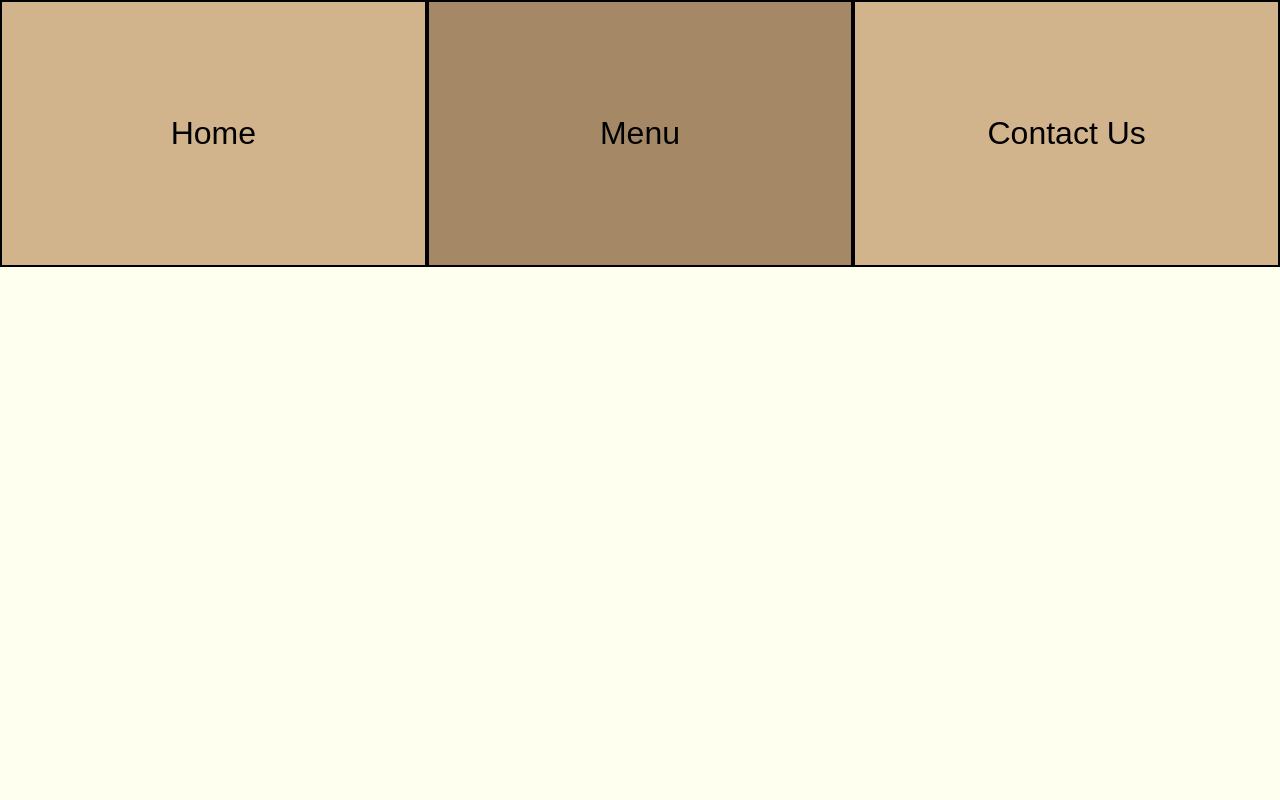
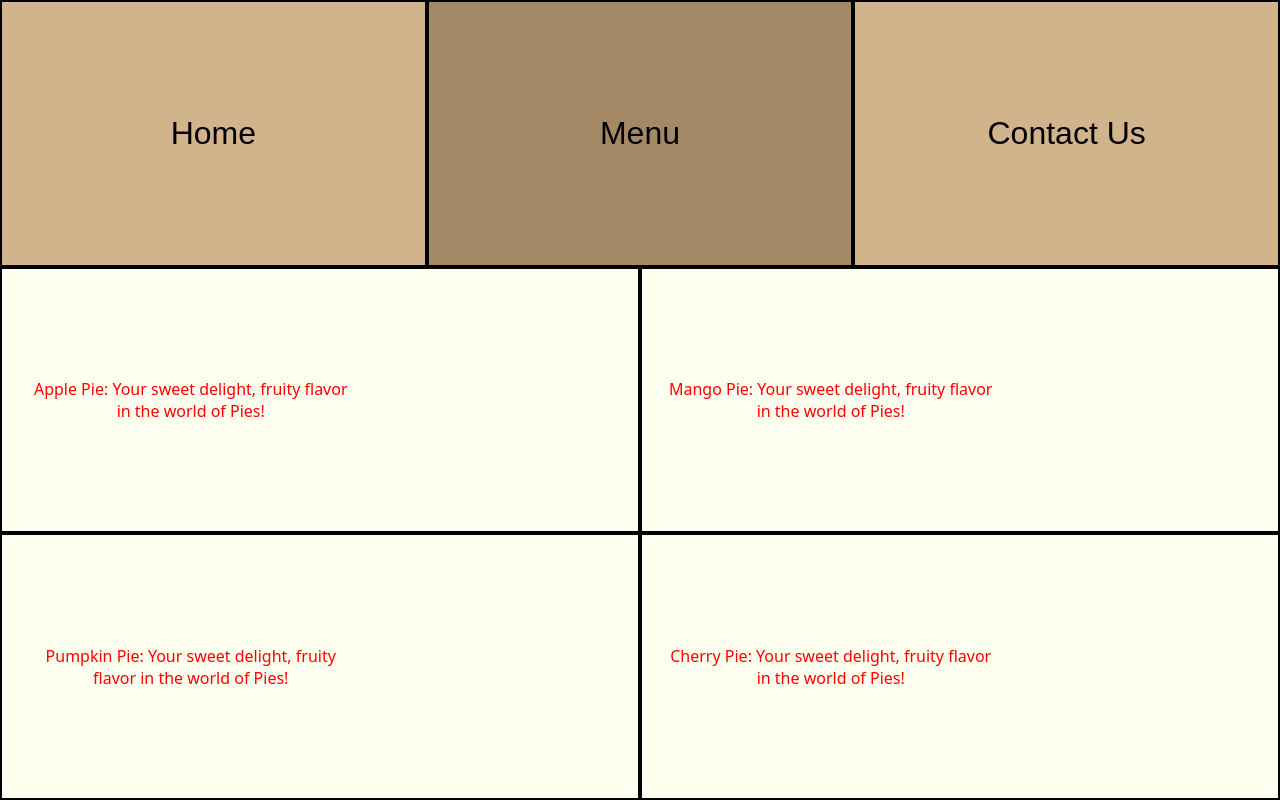
Before and after one commit to nrajesh2305/restaurant-page, a website built with webpack: page src/template.html in a window 1280 px wide. Both pictures are taken after a click on the button "Menu". Built offline with nearby package versions, Linux system fonts and the light colour scheme.

Commit message:
Finished the text part of the project, now all we have to do is add images, and resize correctly.

```diff
--- a/src/menu.js
+++ b/src/menu.js
@@ -14,10 +14,32 @@ function Menu()
     info_section.classList.add('menu-grid');
     info_section.classList.remove("home-grid");
     info_section.classList.remove("contact-grid");
-    for(let i = 0; i < 6; i++)
+
+    let pizza_types = ["Apple Pie: Your sweet delight, fruity flavor in the world of Pies!", "Mango Pie: Your sweet delight, fruity flavor in the world of Pies!", "Pumpkin Pie: Your sweet delight, fruity flavor in the world of Pies!", "Cherry Pie: Your sweet delight, fruity flavor in the world of Pies!"];
+
+    for(let i = 0; i < 4; i++)
     {
         const gridItem = document.createElement('div');
+        const description = document.createElement("div");
+        description.className = "item_description";
+        if(i === 0)
+        {
+            description.textContent = pizza_types[0];
+        }
+        if(i === 1)
+        {
+            description.textContent = pizza_types[1];
+        }
+        if(i === 2)
+        {
+            description.textContent = pizza_types[2];
+        }
+        if(i === 3)
+        {
+            description.textContent = pizza_types[3];
+        }
         gridItem.className = "menu_item";
+        gridItem.appendChild(description);
         info_section.appendChild(gridItem);
     }
 }
--- a/src/style.css
+++ b/src/style.css
@@ -90,8 +90,15 @@ body
 
 .menu_item
 {
+    display: grid;
     background-color: #FFFFF0;
+    border: 2px solid black;
+    grid-template-columns: 1fr 1fr;
+    grid-template-rows: 1fr;
+    grid-template-areas: "item_description item_image";
 }
+
+
 
 .restaurant_logo
 {
@@ -102,7 +109,7 @@ body
     background-attachment: fixed;
     background-position: center;
     position: relative;
-    transform: scaleX(160%);
+    transform: scaleX(100%);
     zoom: 50%;
 
 }
@@ -125,6 +132,18 @@ body
     align-content: center;
     font-weight: bold;
     font-style: italic;
+}
+
+.item_description
+{
+    display: flex;
+    justify-content: center;
+    text-align: center;
+    align-items: center;
+    width: 36ch;
+    margin-left: 1.5em;
+    color: red;
+    font-size: 1rem;
 }
 
 .send_message-container
```
